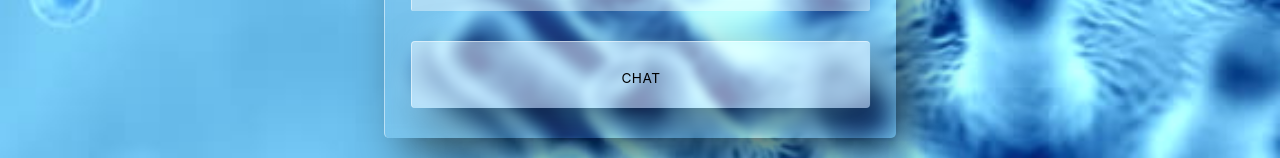
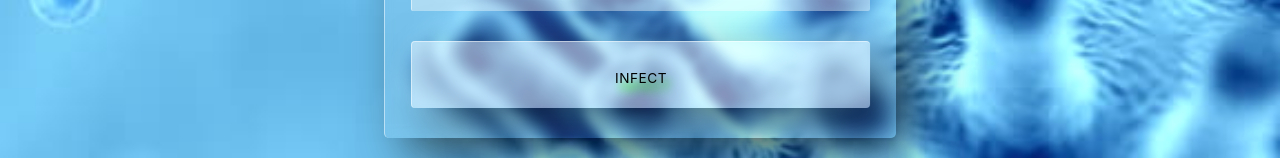
Before and after one commit to lroberts77/Virus, a React (Create React App) app: page / in a window 1280 px wide. Shown: the part 428-586 px from the top of the page. Built offline with nearby package versions, Linux system fonts and the light colour scheme.

Commit message:
edited login form button

```diff
--- a/src/components/LoginForm.jsx
+++ b/src/components/LoginForm.jsx
@@ -40,7 +40,7 @@ const LoginForm = () => {
                     <input type="password" value={password} onChange={(e) => setpassword(e.target.value)} className="input" placeholder="Password" required />
                     <div align="center">
                         <button type="submit" className="button">
-                            <span>CHAT</span>
+                            <span className="button-text">INFECT</span>
                         </button>
                     </div>
                 </form>
```
Also changed, not shown: 1 other file (tests, documents, lock files or other folders).
